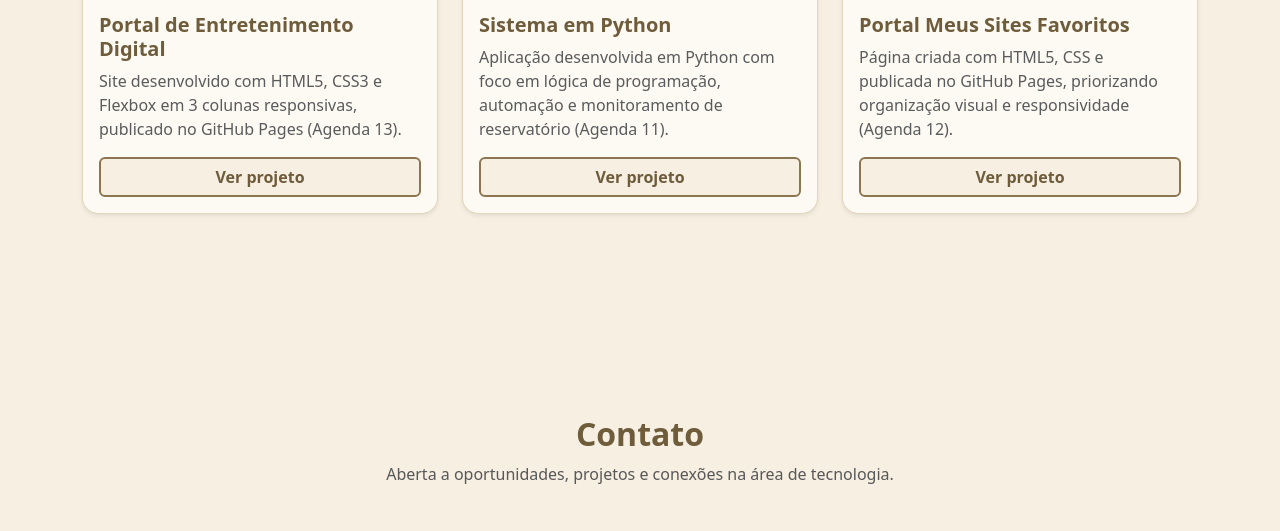
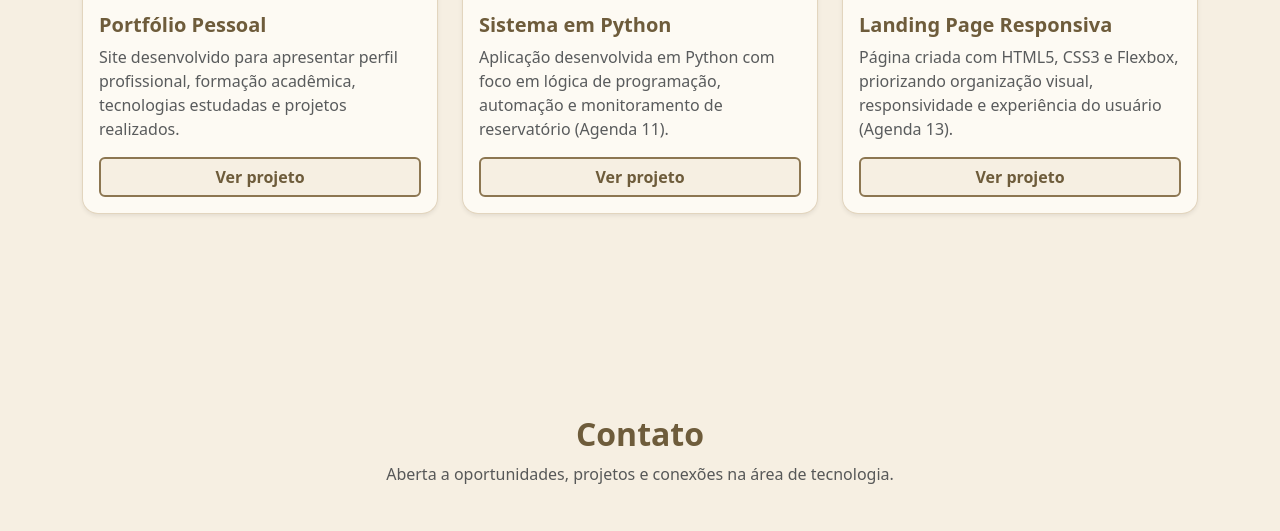
Before and after one commit to bertogomesiraci-33/portfolio, a plain HTML site: page index.html in a window 1280 px wide. Shown: the part 2629-3160 px from the top of the page. Drawn offline with nearby package versions, Linux system fonts and the light colour scheme.

Commit message:
feat: atualiza pasta imagens (p1.png a p6.png) conforme modelo oficial da Agenda 15

```diff
--- a/index.html
+++ b/index.html
@@ -323,20 +323,20 @@
             <div class="row g-4">
                 <div class="col-md-6 col-xl-4">
                     <div class="card h-100 shadow-sm border-0 rounded-4 card-neutro card-hover">
-                        <img src="imagens/p1.png" class="card-img-top project-img" alt="Portal de Entretenimento Digital">
+                        <img src="imagens/p1.png" class="card-img-top project-img" alt="Portfólio Pessoal">
                         <div class="card-body d-flex flex-column">
-                            <h5 class="card-title titulo-caqui fw-bold">Portal de Entretenimento Digital</h5>
+                            <h5 class="card-title titulo-caqui fw-bold">Portfólio Pessoal</h5>
                             <p class="card-text text-muted flex-grow-1">
-                                Site desenvolvido com HTML5, CSS3 e Flexbox em 3 colunas responsivas, publicado no GitHub Pages (Agenda 13).
+                                Site desenvolvido para apresentar perfil profissional, formação acadêmica, tecnologias estudadas e projetos realizados.
                             </p>
-                            <a href="https://bertogomesiraci-33.github.io/AGENDA_13/portal.html" target="_blank" class="btn btn-caqui mt-auto">Ver projeto</a>
+                            <a href="https://bertogomesiraci-33.github.io/portfolio/" target="_blank" class="btn btn-caqui mt-auto">Ver projeto</a>
                         </div>
                     </div>
                 </div>
 
                 <div class="col-md-6 col-xl-4">
                     <div class="card h-100 shadow-sm border-0 rounded-4 card-neutro card-hover">
-                        <img src="imagens/p2.png" class="card-img-top project-img" alt="Sistema em Python">
+                        <img src="imagens/p3.png" class="card-img-top project-img" alt="Sistema em Python">
                         <div class="card-body d-flex flex-column">
                             <h5 class="card-title titulo-caqui fw-bold">Sistema em Python</h5>
                             <p class="card-text text-muted flex-grow-1">
@@ -348,13 +348,13 @@
                 </div>
                 <div class="col-md-6 col-xl-4">
                     <div class="card h-100 shadow-sm border-0 rounded-4 card-neutro card-hover">
-                        <img src="imagens/p3.png" class="card-img-top project-img" alt="Portal Meus Sites Favoritos">
+                        <img src="imagens/p2.png" class="card-img-top project-img" alt="Landing Page Responsiva">
                         <div class="card-body d-flex flex-column">
-                            <h5 class="card-title titulo-caqui fw-bold">Portal Meus Sites Favoritos</h5>
+                            <h5 class="card-title titulo-caqui fw-bold">Landing Page Responsiva</h5>
                             <p class="card-text text-muted flex-grow-1">
-                                Página criada com HTML5, CSS e publicada no GitHub Pages, priorizando organização visual e responsividade (Agenda 12).
+                                Página criada com HTML5, CSS3 e Flexbox, priorizando organização visual, responsividade e experiência do usuário (Agenda 13).
                             </p>
-                            <a href="https://bertogomesiraci-33.github.io/AGENDA_12/" target="_blank" class="btn btn-caqui mt-auto">Ver projeto</a>
+                            <a href="https://bertogomesiraci-33.github.io/AGENDA_13/portal.html" target="_blank" class="btn btn-caqui mt-auto">Ver projeto</a>
                         </div>
                     </div>
                 </div>
```
Also changed, not shown: imagens/projeto1.png (deleted), imagens/projeto2.png (deleted), imagens/projeto3.jpg (deleted), imagens/projeto4.png (deleted), imagens/projeto5.png (deleted), imagens/projeto6.png (deleted), 6 other files.
